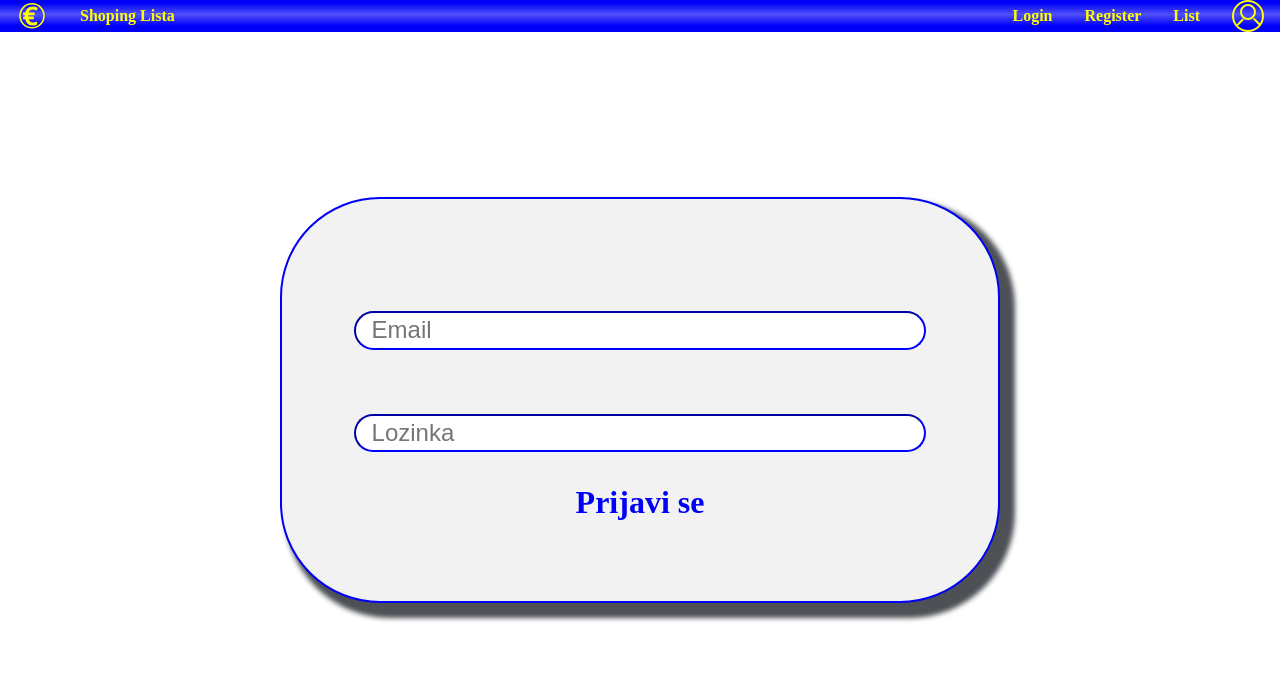
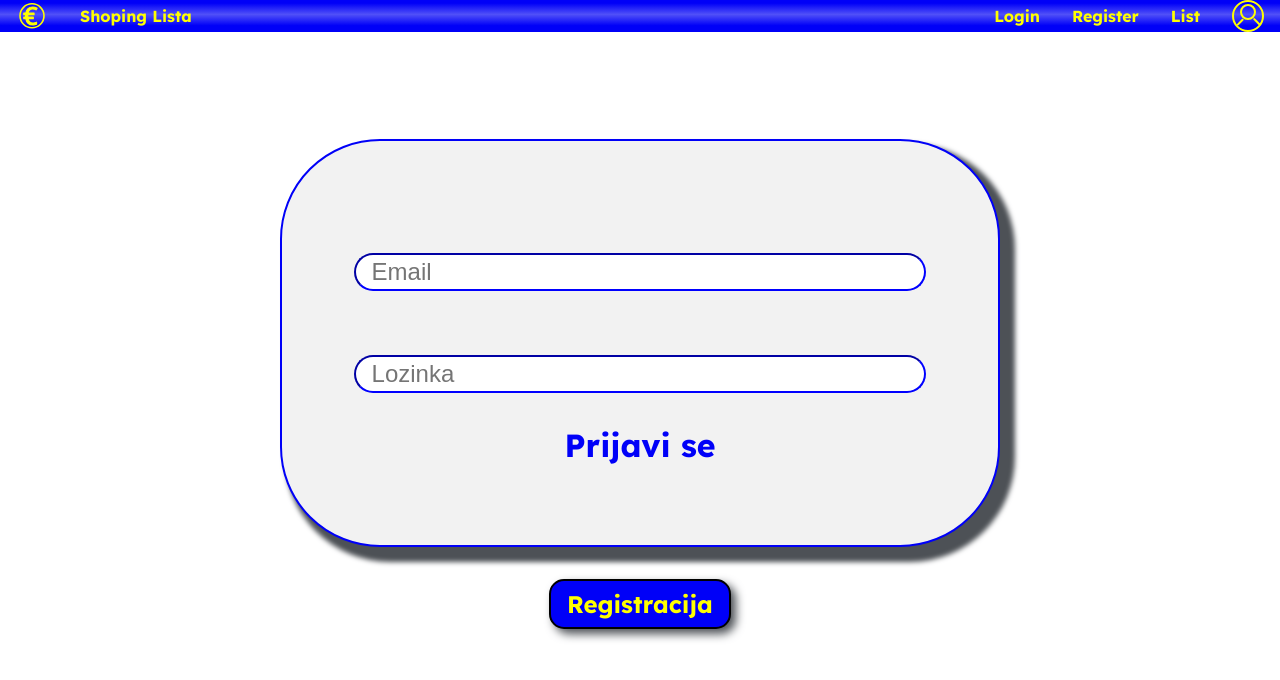
Before and after one commit to BrunoVelcl/price_tracker_frontend, a React (Vite) app: page / in a window 1280 px wide. Shown: the top 680 px of the page. Built offline with nearby package versions, Linux system fonts and the light colour scheme.

Commit message:
Font and register button -add custom font to project -add buttons.css -add register button

```diff
--- a/index.html
+++ b/index.html
@@ -4,6 +4,9 @@
     <meta charset="UTF-8" />
     <link rel="icon" href="/logo.svg" />
     <meta name="viewport" content="width=device-width, initial-scale=1.0" />
+    <link rel="preconnect" href="https://fonts.googleapis.com">
+    <link rel="preconnect" href="https://fonts.gstatic.com" crossorigin>
+    <link href="https://fonts.googleapis.com/css2?family=Lexend+Deca:wght@100..900&display=swap" rel="stylesheet">
     <title>Shoping Lista</title>
   </head>
   <body>
--- a/src/components/Login.css
+++ b/src/components/Login.css
@@ -77,6 +77,10 @@
     pointer-events: none;
 }
 
+.registration-link {
+    margin-top: 2rem;
+}
+
 @media (width < 1080px) {
     .login-form {
 	width: 50%;
--- a/src/components/Login.tsx
+++ b/src/components/Login.tsx
@@ -1,4 +1,5 @@
 import "./Login.css";
+import "./buttons/buttons.css";
 import { type SubmitHandler, useForm } from "react-hook-form";
 import { z } from "zod";
 import { zodResolver } from "@hookform/resolvers/zod";
@@ -59,6 +60,7 @@ export default function Login() {
 		<button type="submit" style={{display: "none"}} />
 		<span>Prijavi se</span>
 	    </form>
+	    <a className="button push" href="">Registracija</a>
 	</>
     );
 }
--- /dev/null
+++ b/src/components/buttons/buttons.css
@@ -0,0 +1,35 @@
+@import "./../../variables.css";
+
+.button {
+    --main-background-color: var(--main-light-button-background-color);
+    --main-text-color: var(--light-button-text-color);
+    --shadow-color: var(--light-shadow-color);
+}
+
+@media (prefers-color-scheme: dark) {
+    .button {
+	--main-background-color: var(--main-dark-button-background-color);
+	--main-text-color: var(--dark-button-text-color);
+	--shadow-color: var(--dark-shadow-color);
+    }
+}
+
+.button.push {
+    margin: 2rem;
+    padding: 0.5rem 1rem 0.5rem 1rem;
+    border: solid 2px var(--border-color);
+    border-radius: 15px;
+    font-size: 1.5rem;
+    font-weight: bold;
+    background-color: var(--main-background-color);
+    color: var(--main-text-color);
+    box-shadow: 5px 5px 10px var(--shadow-color),
+		inset 0 0 0 var(--shadow-color);
+    transition: all 0.5s ease-in-out;
+}
+
+.button.push:active {
+    box-shadow: 0 0 0 var(--shadow-color),
+		inset 5px 5px 10px var(--shadow-color);
+    transform: scale(0.95);
+}
--- a/src/index.css
+++ b/src/index.css
@@ -21,6 +21,7 @@
 }
 
 body {
+    font-family: "Lexend Deca", sans-serif;
     margin: 0;
     background-color: var(--main-bg-color);
     color: var(--main-text-color);
--- a/src/variables.css
+++ b/src/variables.css
@@ -37,6 +37,10 @@
     --main-light-text-color: var(--black);
     --secondary-light-text-color: var(--atomic-black);
     --tertiary-light-text-color: var(--retro-black);
+    --light-shadow-color: var(--dark-cool-gray);
+    --border-color: var(--black);
+    --light-button-text-color: var(--euro-yellow);
+    --main-light-button-background-color: var(--electric-blue);
 
     --main-dark-bg-color: var(--atomic-black);
     --secondary-dark-bg-color: var(--dark-cool-gray);
@@ -44,6 +48,9 @@
     --main-dark-text-color: var(--white);
     --secondary-dark-text-color: var(--pale-gray);
     --tertiary-dark-text-color: var(--argent);
+    --dark-shadow-color: var(--atomic-black);
+    --dark-button-text-color: var(--metalic-gray);
+    --main-dark-button-background-color: var(--carbon-black);
 
     /*Text variables*/
 
```
